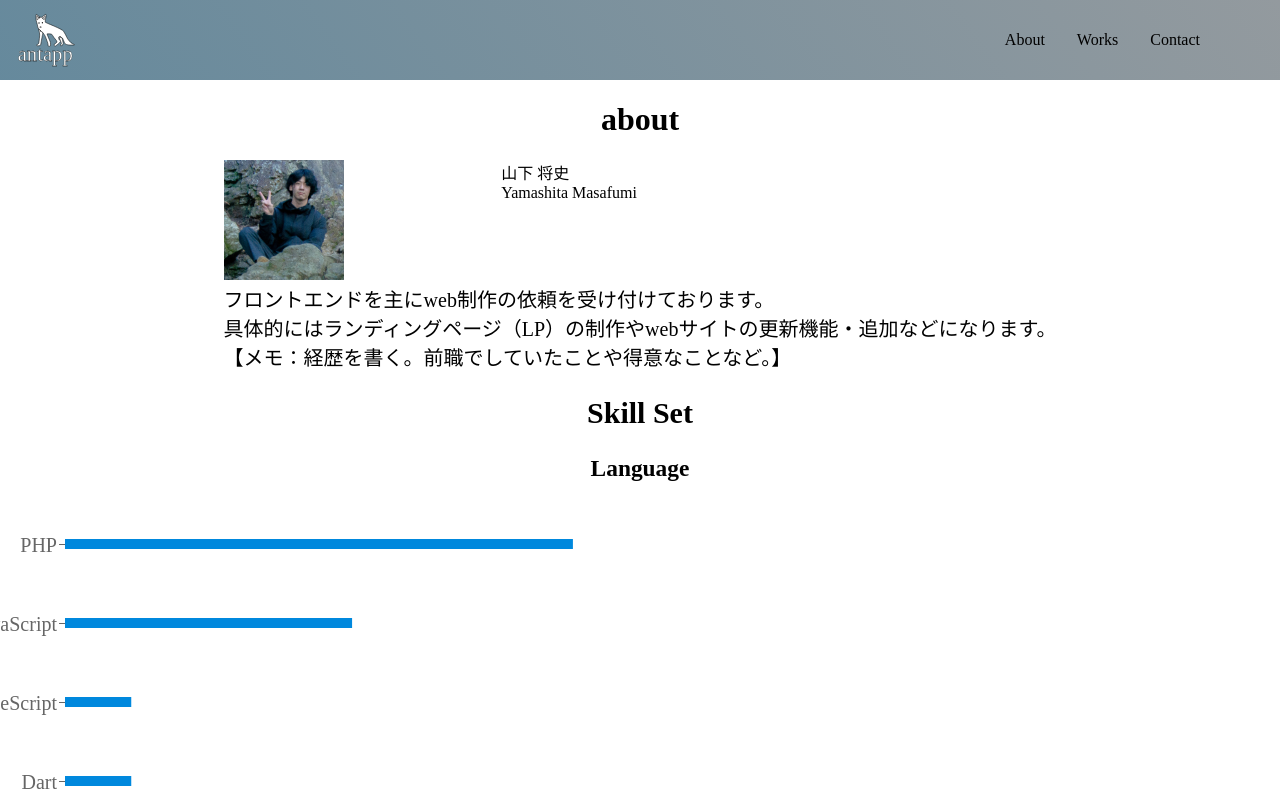
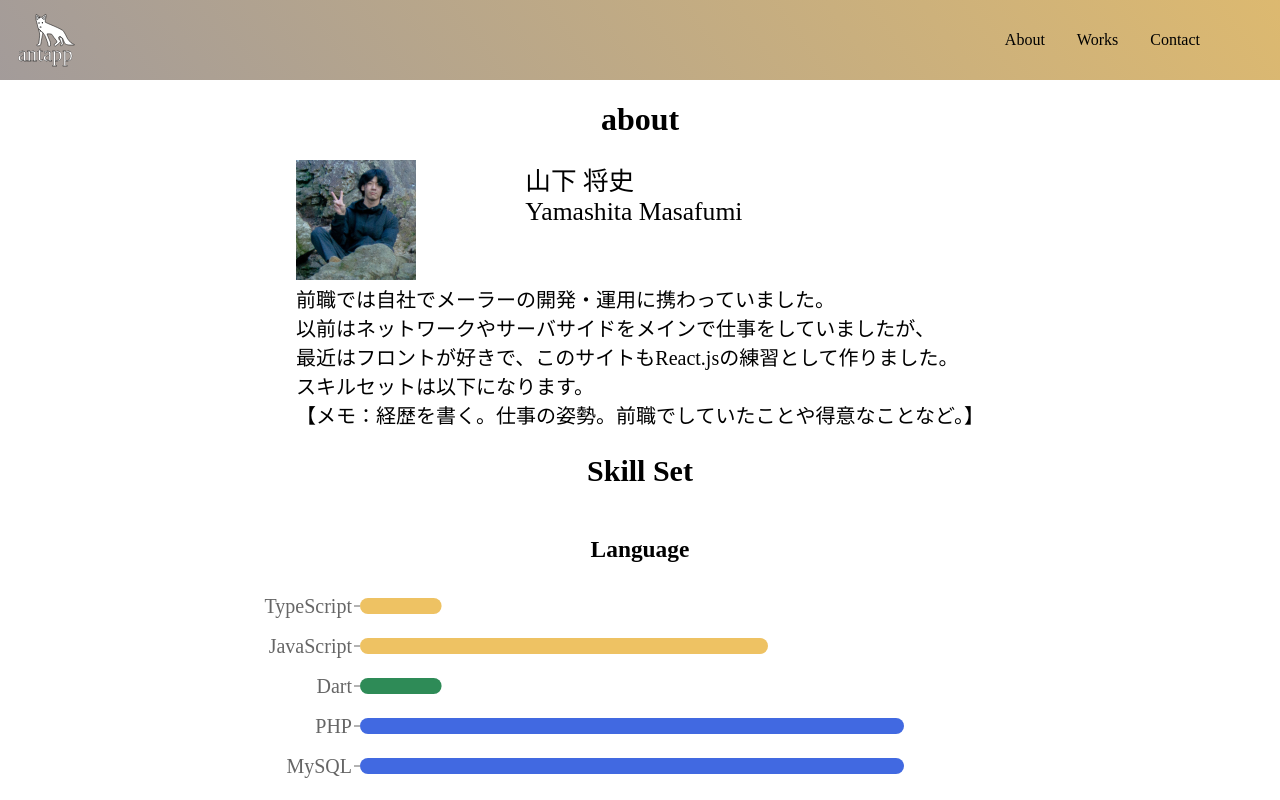
Before and after one commit to kutsu-4ta/antapp_site, a React (Create React App) app in the folder antapp/: page /about in a window 1280 px wide. Shown: the top 800 px of the page. Built offline with nearby package versions, Linux system fonts and the light colour scheme.

Commit message:
グラフのフェーダーの部分、先行して読み込まれる

```diff
--- a/antapp/package.json
+++ b/antapp/package.json
@@ -21,6 +21,8 @@
     "@types/react": "17",
     "@types/react-dom": "17",
     "@types/react-transition-group": "^4.4.4",
+    "charts-css-react": "^0.0.9",
+    "charts.css": "^0.9.0",
     "css-loader": "^6.7.1",
     "eslint-plugin-react-hooks": "^4.5.0",
     "fontawesome": "^5.6.3",
--- a/antapp/src/components/backgrounAnimation/InfinateGradation.tsx
+++ b/antapp/src/components/backgrounAnimation/InfinateGradation.tsx
@@ -18,7 +18,7 @@ const GradientBackground = () => {
 
 // TODO:scaleをpropsで渡せるようにしたい
 const InfinateGradation = styled.div<{ scale: number }>`
-  background: linear-gradient(54deg, #c2c2c2, #186d99, #a19f9f);
+  background: linear-gradient(54deg, #2e8b57, #4169e1, #eec263);
   background-size: 600% 600%;
   animation: ${() => GradientBackground()} 15s ease infinite;
 `
--- a/antapp/src/components/chart/Rechart.tsx
+++ b/antapp/src/components/chart/Rechart.tsx
@@ -1,8 +1,9 @@
 import * as React from "react";
-import { BarChart, Bar, XAxis, YAxis} from "recharts";
+import { BarChart, Bar, XAxis, YAxis, Rectangle} from "recharts";
 import {ReactNode} from "react";
 import "./style.css";
 import {LayoutType} from "recharts/types/util/types";
+import ScrollFader from "../scrollEvent/Fader";
 
 type DataItem = {
     name: string;
@@ -10,53 +11,64 @@ type DataItem = {
     color: string;
 };
 
+
 type ChartProps = {
     data: DataItem[];
     children: ReactNode;
     layoutType?: LayoutType | undefined;
 };
 
+
 const Rechart: React.FC<ChartProps> = ({ data , children, layoutType}) => {
     return (
         <>
-            <h3>{children}</h3>
+            <h3 style={{marginTop: "3rem"}}>{children}</h3>
+            <ScrollFader timeout={300}>
                 <div
                     style={{
                         display: "flex",
                         flexDirection: "column",
-                        // alignItems: "center",
-                        // justifyContent: "center"
+                        alignItems: "center",
+                        justifyContent: "center"
                     }}
                 >
+                    {data.map(item => {
+                            return (
                                 <BarChart
-                        data={data}
+                                    data={[item]}
                                     layout={layoutType}
-                        margin={{top: 0, right: 5, left: 5, bottom: 5}}
-                        width={600}
-                        height={400}
-                        barSize={10}
+                                    margin={{top: 0, right: 0, left: 60, bottom: 0}}
+                                    width={800}
+                                    height={40}
+                                    barSize={16}
                                 >
                                     <Bar
                                         dataKey="value"
                                         animationEasing="ease-in-out"
-                        fill={"#08d"}
+                                        animationBegin={1000}
+                                        fill={item.color}
+                                        shape={<Rectangle className="rectangle" radius={[10, 10, 10, 10]}/>}
                                     />
-                        <XAxis type="number" hide={true}/>
-                        <YAxis dataKey="name" type="category" axisLine={false} />
+                                    <XAxis
+                                        domain={[0, 2.5]}
+                                        type="number"
+                                        hide={true}
+                                    />
+                                    <YAxis
+                                        dataKey="name"
+                                        type="category"
+                                        axisLine={false}
+                                    />
                                 </BarChart>
+                            )
+                        }
+                    )}
                 </div>
+            </ScrollFader>
         </>
     );
 };
 
-const Rectangle = () => {
-    return(
-        <div>
-
-        </div>
-
-    )
-}
 
 
 export default Rechart;
--- a/antapp/src/components/chart/style.css
+++ b/antapp/src/components/chart/style.css
@@ -12,7 +12,7 @@ body {
 }
 
 .rectangle {
-
+    border-radius: 50px 50px 50px 50px;
 }
 /*
 * {
--- a/antapp/src/components/pages/About.tsx
+++ b/antapp/src/components/pages/About.tsx
@@ -22,7 +22,7 @@ const about = () => {
                         <Grid item xs={4}>
                             <Item><img src={ProfileImage} className={"image-profile"} alt="profile"/></Item>
                         </Grid>
-                        <Grid item xs={8}>
+                        <Grid item xs={8} className="text-size-sub-title">
                             <Item>山下 将史</Item>
                             <Item>Yamashita Masafumi</Item>
                         </Grid>
@@ -31,9 +31,13 @@ const about = () => {
                     <Grid container spacing={8}>
                         <Grid item xs={12} className={'text-size-body'}>
                             <Item>
-                                フロントエンドを主にweb制作の依頼を受け付けております。<br/>
-                                具体的にはランディングページ（LP）の制作やwebサイトの更新機能・追加などになります。<br/>
-                                【メモ：経歴を書く。前職でしていたことや得意なことなど。】
+                                {/*web制作のご依頼を受け付けております。<br/>*/}
+                                {/*（LP、webサイトの制作・機能追加など）<br/>*/}
+                                前職では自社でメーラーの開発・運用に携わっていました。<br/>
+                                以前はネットワークやサーバサイドをメインで仕事をしていましたが、<br/>
+                                最近はフロントが好きで、このサイトもReact.jsの練習として作りました。<br/>
+                                スキルセットは以下になります。<br/>
+                                【メモ：経歴を書く。仕事の姿勢。前職でしていたことや得意なことなど。】
                             </Item>
                         </Grid>
                     </Grid>
@@ -42,13 +46,13 @@ const about = () => {
 
             <Grid container justifyContent="center" className={'text-size-body text-center'}>
 
-                <Grid item xs={12}>
+                <Grid item xs={12} style={{height: '15rem', marginBottom: '5rem'}}>
                     <Item><h2>Skill Set</h2>
                         <Rechart data={languageData} layoutType="vertical">Language</Rechart>
                     </Item>
                 </Grid>
 
-                <Grid item xs={12}>
+                <Grid item xs={12} style={{height: '15rem', marginTop: '5rem'}}>
                     <Item>
                         <Rechart data={flameworkData} layoutType="vertical">FlameWork</Rechart>
                     </Item>
@@ -64,56 +68,61 @@ export default about;
 
 const languageData = [
     {
-        name: "PHP",
-        value: 23,
-        color: "#08d"
+        name: "TypeScript",
+        value: 0.3,
+        color: "#eec263"
     },
     {
         name: "JavaScript",
-        value: 13,
-        color: "#08d"
-    },
-    {
-        name: "TypeScript",
-        value: 3,
+        value: 1.5,
         color: "#eec263"
     },
     {
         name: "Dart",
-        value: 3,
-        color: "#08d"
+        value: 0.3,
+        color: "#2e8b57"
+    },
+    {
+        name: "PHP",
+        value: 2.0,
+        color: "#4169e1"
     },
     {
         name: "MySQL",
-        value: 23,
-        color: "#08d"
+        value: 2.0,
+        color: "#4169e1"
     }
 ];
 
 const flameworkData = [
     {
+        name: "React.js",
+        value: 0.3,
+        color: "#eec263"
+    },
+    {
+        name: "Vue.js",
+        value: 1.5,
+        color: "#eec263"
+    },
+    {
+        name: "Flutter",
+        value: 0.5,
+        color: "#2e8b57"
+    },
+    {
         name: "Laravel",
-        value: 23,
+        value: 2.0,
         color: "#4169e1"
     },
     {
-        name: "Vue.js",
-        value: 13,
-        color: "#f0e68c#4169e1"
-    },
-    {
-        name: "React.js",
-        value: 3,
-        color: "#f0e68c"
-    },
-    {
-        name: "MySQL",
-        value: 23,
+        name: "WordPress",
+        value: 1.0,
         color: "#4169e1"
     },
     {
-        name: "Flutter",
-        value: 4,
-        color: "#2e8b57"
+        name: "docker",
+        value: 1.0,
+        color: "#4169e1"
     }
 ];
--- a/antapp/src/components/pages/Home.tsx
+++ b/antapp/src/components/pages/Home.tsx
@@ -16,7 +16,7 @@ const Home = () => {
 
     return (
         <>
-            <ScrollFader>
+            <ScrollFader timeout={50}>
                 <div className={'title-block title-logo-area'}
                     // TODO:背景画像用意する
                 >
@@ -38,14 +38,13 @@ const Home = () => {
                 </div>
             </ScrollFader>
 
-            <ScrollFader>
+            <ScrollFader timeout={50}>
                 <div className={'content-block'} id={'about'}>
                     <About/>
-                    <span><a href={'/about'}><FontAwesomeIcon style={iconStyle} icon={faArrowRight}/></a></span>
                 </div>
             </ScrollFader>
 
-            <ScrollFader>
+            <ScrollFader timeout={50}>
                 <div className={'content-block'} id={'works'}>
                     <Work/>
                     {/* TODO:アイコン換える*/}
@@ -53,7 +52,7 @@ const Home = () => {
                 </div>
             </ScrollFader>
 
-            <ScrollFader>
+            <ScrollFader timeout={50}>
                 <div className={'content-block'} id={'contact'}>
                     <Contact/>
                 </div>
--- a/antapp/src/components/scrollEvent/Fader.tsx
+++ b/antapp/src/components/scrollEvent/Fader.tsx
@@ -50,10 +50,11 @@ export const useObserver: UseObserver = (ref?: RefObject<HTMLDivElement>, option
 
 interface Props {
     children: ReactNode;
+    timeout?: number | undefined;
 }
 
-type UseScrollFader = (props: Props) => JSX.Element;
-const useScrollFader: UseScrollFader = (props: Props, ref?: React.LegacyRef<HTMLDivElement> | undefined)  => {
+type UseScrollFader = (props: Props, timeout:Props) => JSX.Element;
+const useScrollFader: UseScrollFader = (props:Props)  => {
 
     const myRef = React.useRef<HTMLDivElement >(null)
     // myRefを監視
@@ -85,10 +86,7 @@ const useScrollFader: UseScrollFader = (props: Props, ref?: React.LegacyRef<HTML
             <div ref={myRef}>
                 <CSSTransition
                     in={intersect}
-                    timeout={{
-                        enter: 50,
-                        exit: 50
-                    }}
+                    timeout={{enter: props.timeout, exit: 50}}
                     mountOnEnter
                     classNames='fader'
                 >
--- a/antapp/src/components/scrollEvent/style.css
+++ b/antapp/src/components/scrollEvent/style.css
@@ -8,6 +8,7 @@
 }
 
 .fader-exit-active {
+    transition: all 1s ease;
     opacity: 1;
 }
 
```
Lines whose indentation alone changed are shown as unchanged.
